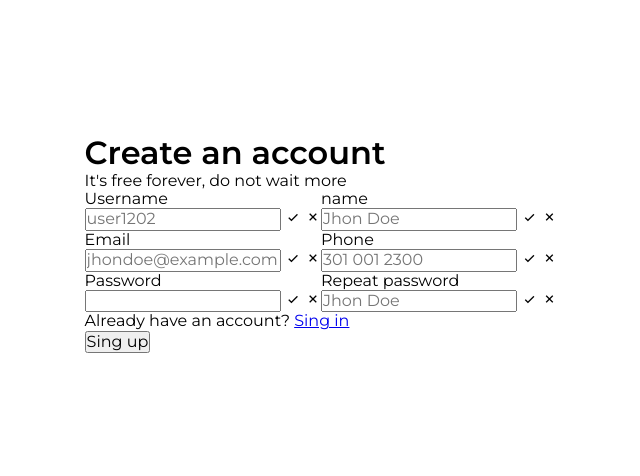
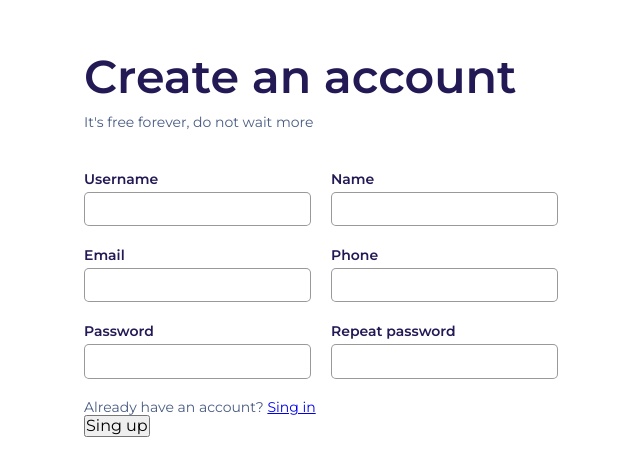
Before and after one commit to alamguardin/sign-up-form, a plain HTML site: page index.html in a window 1280 px wide. Shown: the part 156-632 px from the top of the page, without its empty margins (319-959 px from the left). Drawn offline with nearby package versions, Linux system fonts and the light colour scheme.

Commit message:
Was added styles to inputs and form heading

```diff
--- a/css/style.css
+++ b/css/style.css
@@ -42,8 +42,89 @@ h1 {
 .form {
     display: grid;
     grid-template-columns: 1fr 1fr;
+    gap: 0 1.25em;
 }
 
 .form__heading, .form__action {
     grid-column: 1 / 3;
 }
+
+/* Form Heading */
+.form__heading {
+    margin-bottom: 2.5em;
+}
+
+.form__title {
+    color: var(--deep-blue);
+    font-size: 2.875em;
+    margin-bottom: 0.625rem;
+}
+
+.form__legend {
+    font-size: 14px;
+    color: var(--blue-gray);
+}
+
+/* Form inputs */
+.form__section {
+    margin-bottom: 1.25em;
+}
+
+.form__label {
+    display: inline-block;
+    margin-bottom: 0.3125rem;
+    font-size: 0.875em;
+    font-weight: 600;
+    color: var(--deep-blue);
+}
+
+.form__input {
+    position: relative;
+}
+
+.form__control {
+    padding: 0.5rem 2.5rem 0.5rem 0.9375rem;
+    font-size: 0.875em;
+    outline: none;
+    border: 1px solid rgba(0, 0, 0, 0.4);
+    border-radius: 0.3125rem;
+    color: var(--blue-gray);
+    transition: .2s all ease;
+}
+
+.form__control:focus {
+    border-color: var(--blue);
+}
+
+.form__input .bx {
+    position: absolute;
+    right: 5px;
+    top: 5px;
+    font-size: 1.375em;
+}
+
+.form__input .bx.bx-check {
+    display: none;
+    color: var(--green);
+}
+
+.form__input .bx.bx-x {
+    display: none;
+    color: var(--red);
+}
+
+.form__input.check .bx.bx-check {
+    display: inline;
+}
+
+.form__input.check .form__control {
+    border-color: var(--green);
+}
+
+.form__input.error .bx.bx-x {
+    display: inline;
+}
+
+.form__input.error .form__control {
+    border-color: var(--red);
+}
--- a/index.html
+++ b/index.html
@@ -23,15 +23,15 @@
             <div class="form__section">
                 <label for="" class="form__label">Username</label>
                 <div class="form__input">
-                    <input type="text" class="form__control" placeholder="user1202">
+                    <input type="text" class="form__control">
                     <i class='bx bx-check'></i>
                     <i class='bx bx-x'></i>
                 </div>
             </div>
             <div class="form__section">
-                <label for="" class="form__label">name</label>
+                <label for="" class="form__label">Name</label>
                 <div class="form__input">
-                    <input type="text" class="form__control" placeholder="Jhon Doe">
+                    <input type="text" class="form__control">
                     <i class='bx bx-check'></i>
                     <i class='bx bx-x'></i>
                 </div>
@@ -39,7 +39,7 @@
             <div class="form__section">
                 <label for="" class="form__label">Email</label>
                 <div class="form__input">
-                    <input type="email" class="form__control" placeholder="jhondoe@example.com">
+                    <input type="email" class="form__control">
                     <i class='bx bx-check'></i>
                     <i class='bx bx-x'></i>
                 </div>
@@ -47,7 +47,7 @@
             <div class="form__section">
                 <label for="" class="form__label">Phone</label>
                 <div class="form__input">
-                    <input type="number" class="form__control" placeholder="301 001 2300">
+                    <input type="text" class="form__control">
                     <i class='bx bx-check'></i>
                     <i class='bx bx-x'></i>
                 </div>
@@ -63,7 +63,7 @@
             <div class="form__section">
                 <label for="" class="form__label">Repeat password</label>
                 <div class="form__input">
-                    <input type="password" class="form__control" placeholder="Jhon Doe">
+                    <input type="password" class="form__control">
                     <i class='bx bx-check'></i>
                     <i class='bx bx-x'></i>
                 </div>
```
